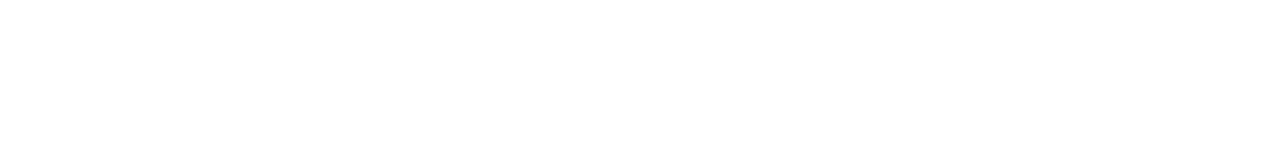
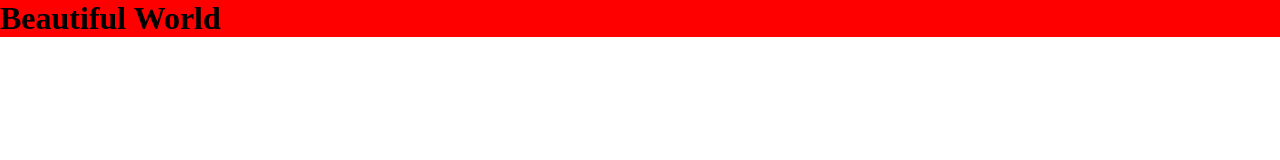
Before and after one commit to PerdomoV/ChessVisionTrainer, a plain HTML site: page index.html in a window 1280 px wide. Drawn offline with Linux system fonts and the light colour scheme.

Commit message:
enlace a documento css exitoso

```diff
--- a/index.html
+++ b/index.html
@@ -4,11 +4,14 @@
     <meta charset="UTF-8">
     <meta http-equiv="X-UA-Compatible" content="IE=edge">
     <meta name="viewport" content="width=device-width, initial-scale=1.0">
+    <link rel="stylesheet" href="main.css">
     <script src='script.js'></script>
 
     <title>Document</title>
 </head>
 <body>
-
+    <div>
+        <h1>Beautiful World</h1>
+    </div>
 </body>
 </html>
--- a/main.css
+++ b/main.css
@@ -0,0 +1,9 @@
+*{
+    margin: 0;
+    padding: 0;
+    box-sizing: border-box;
+}
+
+div{
+    background-color: red;
+}
```
